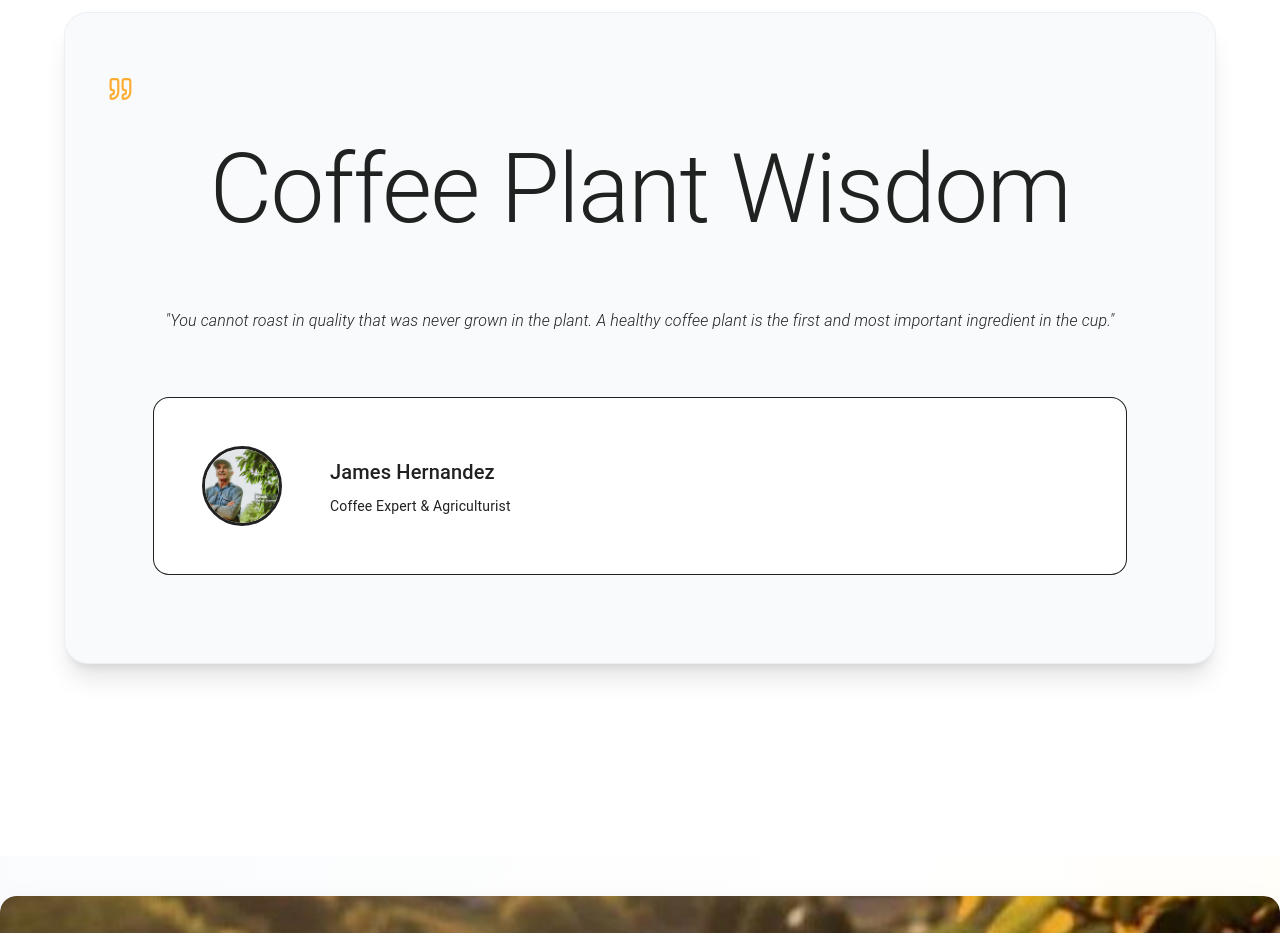
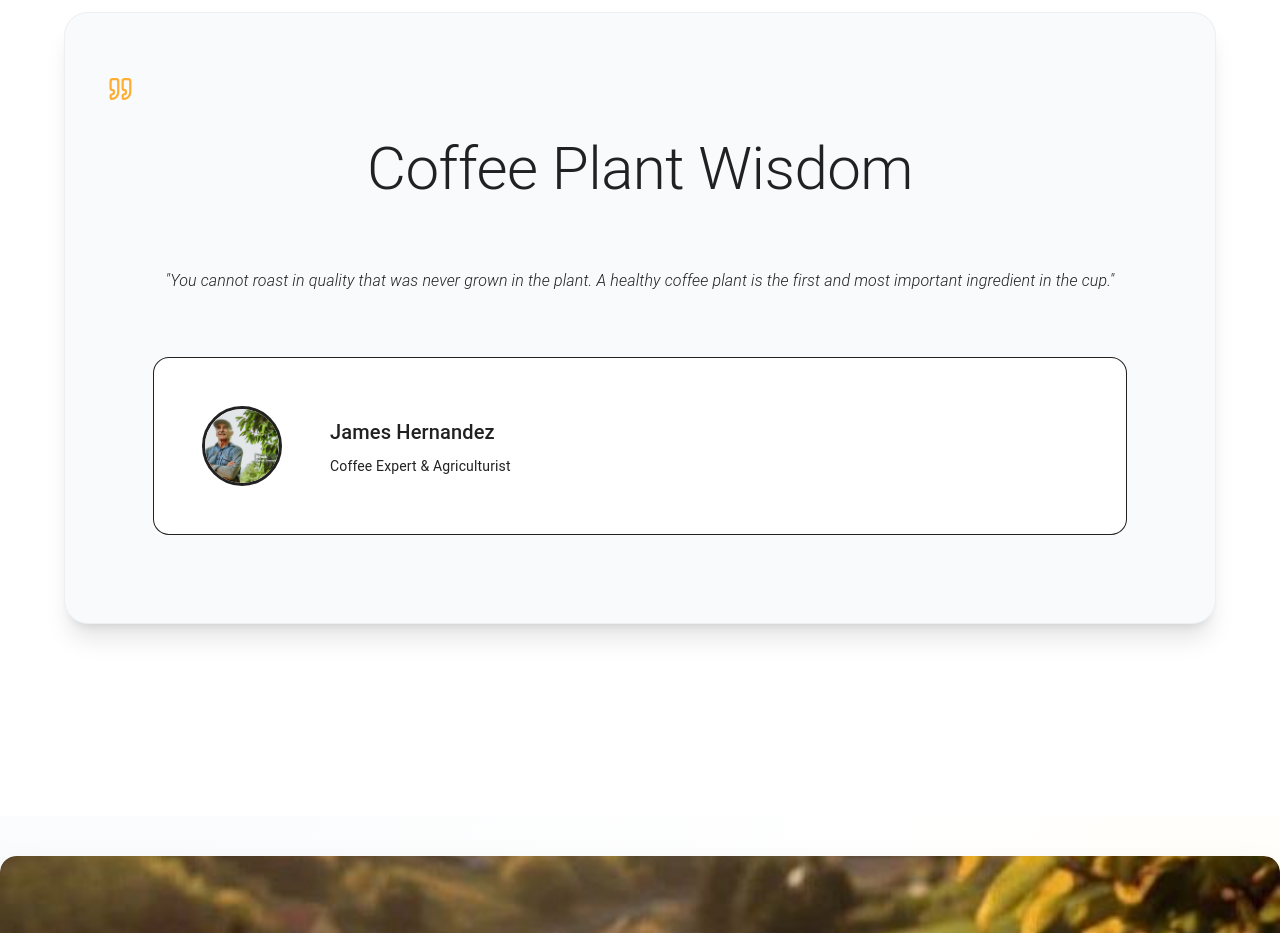
Before and after one commit to Jigishas/Healthycoffee, a React (Vite) app in the folder coffee/: page / in a window 1280 px wide. Shown: the part 980-1913 px from the top of the page. Built offline with nearby package versions, Linux system fonts and the light colour scheme.

Commit message:
few updates on styling

```diff
--- a/coffee/src/Components/BODY/Below_Nav/Body.jsx
+++ b/coffee/src/Components/BODY/Below_Nav/Body.jsx
@@ -126,9 +126,9 @@ function Body() {
               </motion.div>
 
               <Typography
-                variant="h1"
+                variant="h2"
                 align="center"
-                sx={{ mb: 8, color: 'slate.800', fontWeight: 'black', fontSize: { xs: '2xl', md: '3xl', lg: '4xl' } }}
+                sx={{ mb: 8, color: 'slate.800', fontWeight: 'black', fontSize: { xs: '1xl', md: '2xl', lg: '3xl' } }}
               >
                 Coffee Plant Wisdom
               </Typography>
```
